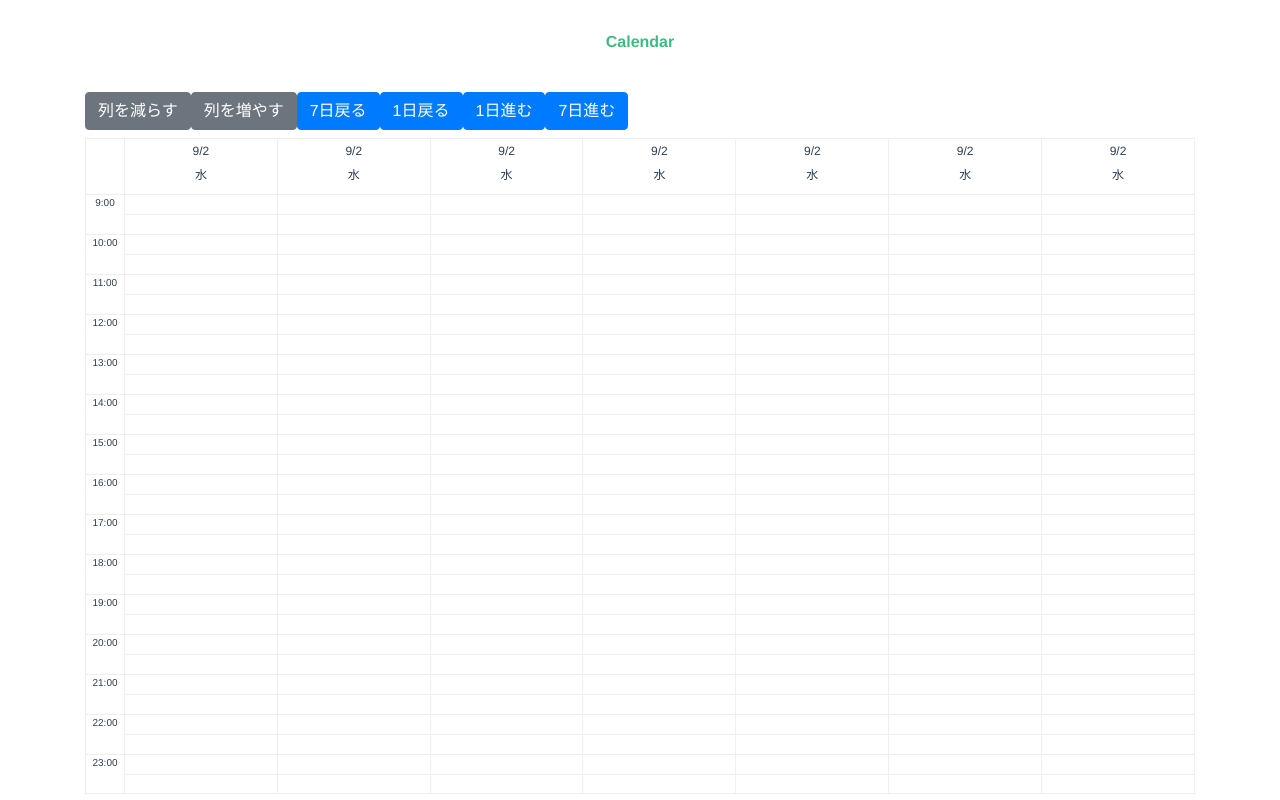
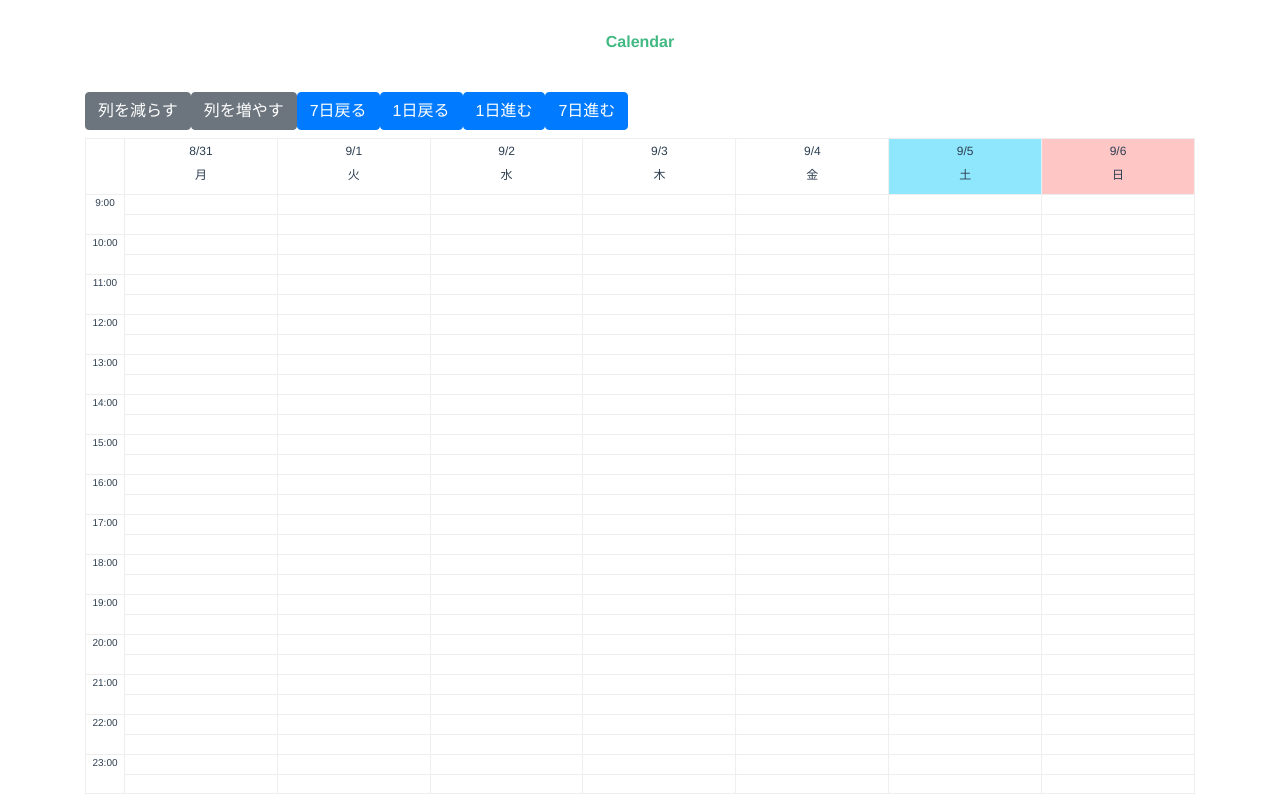
Before and after one commit to tsume-ha/vertical-calendar, a Vue app: page / in a window 1280 px wide. Built offline with nearby package versions, Linux system fonts and the light colour scheme.

Commit message:
スワイプに対応しない版

```diff
--- a/src/components/carousel.vue
+++ b/src/components/carousel.vue
@@ -1,23 +1,11 @@
 <template>
   <div id="carousel">
-    <column :date="hoge" :style="[columnStyle]" />
-    <column :date="hoge" :style="[columnStyle]" />
-    <column :date="hoge" :style="[columnStyle]" />
-    <column :date="hoge" :style="[columnStyle]" />
-    <column :date="hoge" :style="[columnStyle]" />
-    <column :date="hoge" :style="[columnStyle]" />
-    <column :date="hoge" :style="[columnStyle]" />
-    <column :date="hoge" :style="[columnStyle]" />
-    <column :date="hoge" :style="[columnStyle]" />
-    <column :date="hoge" :style="[columnStyle]" />
-    <column :date="hoge" :style="[columnStyle]" />
-    <column :date="hoge" :style="[columnStyle]" />
-    <column :date="hoge" :style="[columnStyle]" />
-    <column :date="hoge" :style="[columnStyle]" />
-    <column :date="hoge" :style="[columnStyle]" />
-    <column :date="hoge" :style="[columnStyle]" />
-    <column :date="hoge" :style="[columnStyle]" />
-    <column :date="hoge" :style="[columnStyle]" />
+    <column
+      v-for="date in dateList"
+      :key="date.format('YYYY-MM-DD')"
+      :date="date"
+      :style="[columnStyle, isTransition]"
+    />
 
   </div>
 </template>
@@ -46,6 +34,18 @@ export default {
     displayDays () {
       return this.$store.state.displayDays;
     },
+    currentDate () {
+      return this.$store.state.currentDate;
+    },
+    dateList: function () {
+      let i = -this.displayDays;
+      let result = [];
+      while (i < this.displayDays * 2) {
+        result.push(this.currentDate.clone().add(i, 'days'));
+        i++;
+      }
+      return result;
+    },
     columnStyle: function () {
       return {
         width: 100 / this.displayDays + '%',
@@ -54,6 +54,13 @@ export default {
           translate3d(${this.currentNum * (-100)}%, 0, 0)`
       }
     },
+    isTransition: function () {
+      if (this.isAnimating) {
+        return {transition: 'all 0.2s ease-out'}
+      } else {
+        return {transition: 'none'}
+      }
+    }
   },
   created: function () {
     // 前後に用意してある分ずらす
```
